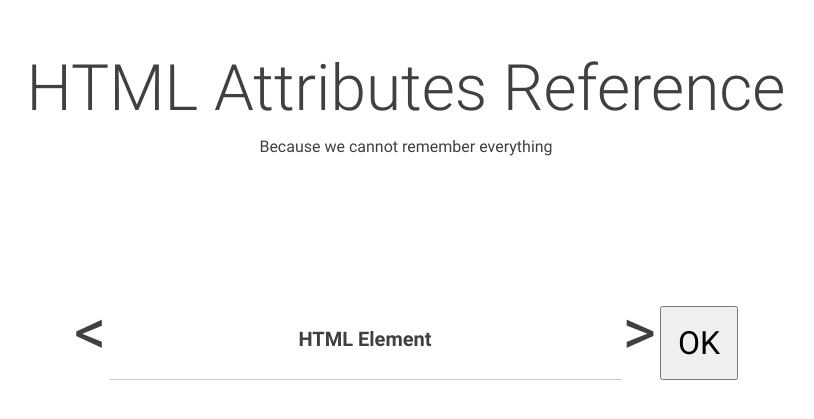
After one commit to EmmanuelDemey/10K-Project, a PHP site: page /index.php in a window 1280 px wide. The commit adds this page. Shown: the top 419 px of the page, without its empty margins (234-1048 px from the left). Run offline with PHP 8.4, Linux system fonts and the light colour scheme.

Commit message:
Pusg PHP

```diff
--- /dev/null
+++ b/attributes.php
@@ -0,0 +1,23 @@
+<?php
+if(isset($_POST['element'])){
+    // copy file content into a string var
+    $json_file = file_get_contents('api/'.$_POST['element'].'.json');
+    // convert the string to a json object
+    $jfo = json_decode($json_file);
+    // copy the posts array to a php var
+    $attributes = $jfo->attributes;
+
+    if(!isset($attributes)){
+        echo 'Wrong element';
+        exit();
+    }
+    echo '<h2>Attributes for <a href="https://developer.mozilla.org/fr/docs/Web/HTML/Element/'.$_POST['element'].'">'.$_POST['element'].'</a></h2><ul>';
+
+    // listing posts
+    foreach ($attributes as $attr) {
+        echo '<li>'.$attr.'</li>';
+    }
+
+    echo '</ul>';
+}
+?>
--- a/index.html
+++ b/index.php
@@ -4,13 +4,9 @@
 	<meta http-equiv="Content-Type" content="text/html; charset=utf-8" />
 	<meta http-equiv="X-UA-Compatible" content="IE=edge" />
 	<meta content="width=device-width, initial-scale=1.0" name="viewport" />
-	<link href="img/favicon.png" type="image/png" rel="icon" />
 	<title>[  ]</title>
 
 	<link href="style.css" rel="stylesheet" type="text/css" media="all" />
-	<!--[if lt IE 9]>
-	<![endif]-->
-	<!-- SCRIPTS -->
 </head>
 
 <body>
@@ -23,7 +19,7 @@
 		</header>
 
 		<main>
-			<form id="htmlref-form" method="get" action="#">
+			<form id="htmlref-form" method="post" action="#">
 				<p><label for="element">HTML Element</label>
           <input type="text" id="element" name="element" list="elsList" /></p>
 				<p><input type="submit" value="OK" /></p>
@@ -168,6 +164,11 @@
           <option value="xmp">
         </datalist>
 			</form>
+
+      <?php
+        require_once('attributes.php');
+      ?>
+
 		</main>
 
 	</div>
--- a/script.js
+++ b/script.js
@@ -1,4 +1,20 @@
-function sayHello(){
-    console.log('hello');
-}
-sayHello();
+document.querySelector('form').addEventListener('submit', function(e){
+    if(window.fetch){
+        e.preventDefault();
+        e.stopPropagation();
+
+        var headers = new Headers();
+        headers.set('Content-Type', 'application/x-www-form-urlencoded; charset=UTF-8');
+        fetch('attributes.php', {
+            method: 'POST',
+            headers: headers,
+            body: 'element=' + document.getElementById('element').value
+        })
+        .then(function(response){
+            response.text().then(function(data) {
+                document.querySelector('form').insertAdjacentHTML( 'afterend',data);
+            });
+
+        });
+    }
+});
```
Also changed, not shown: docs/index.php (renamed from docs/index.html).
